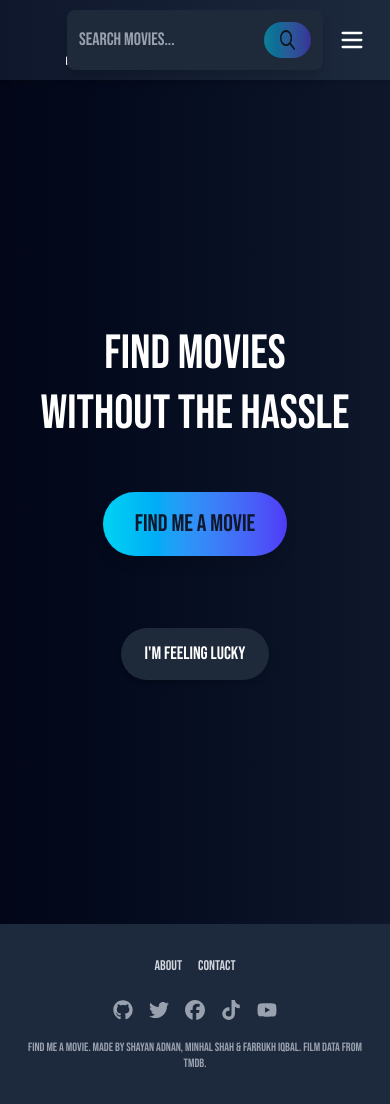
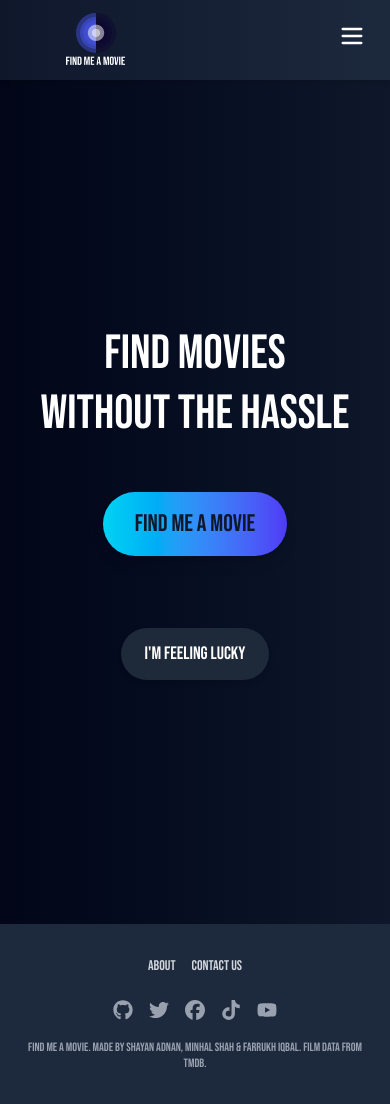
Before and after one commit to Shayan-Adnan/FindMeAMovie, a React (Vite) app in the folder frontend/: page /#/ in a window 390 px wide. Built offline with nearby package versions, Linux system fonts and the light colour scheme; no server answers.

Commit message:
pc changes

```diff
--- a/frontend/src/components/Footer.jsx
+++ b/frontend/src/components/Footer.jsx
@@ -16,11 +16,12 @@ export default function Footer() {
         <div className="flex flex-col md:flex-row justify-between items-center md:items-start gap-6">
           {/*Links of Navigation Bar*/}
           <div className="flex flex-wrap gap-4 justify-center md:justify-start">
-            {["About", "Contact"].map((item, i) => (
-              <a href="#" key={i} className="hover:text-white text-sm">
-                {item}
-              </a>
-            ))}
+            <Link to="/about">
+              <p className="hover:text-white text-sm">About </p>
+            </Link>
+            <Link to="/contact">
+              <p className="hover:text-white text-sm">Contact Us</p>
+            </Link>
           </div>
 
           {/* Icons */}
--- a/frontend/src/components/LikedMoviesPreview.jsx
+++ b/frontend/src/components/LikedMoviesPreview.jsx
@@ -38,7 +38,7 @@ const LikedMoviesPreview = ({ likedMovies = [], userId }) => {
                         : `./no-movie.png`
                     }
                     alt={movie.title}
-                    className="w-36 h-56 object-cover rounded border-2 border-transparent hover:border-blue-500 cursor-pointer"
+                    className="w-36 h-56 object-cover rounded border-2 border-transparent hover:border-blue-500 hover:scale-110 transition duration-200 cursor-pointer"
                   />
                 </button>
               </div>
--- a/frontend/src/components/Navbar.jsx
+++ b/frontend/src/components/Navbar.jsx
@@ -17,10 +17,13 @@ const Navbar = () => {
 
   return (
     <nav className="w-full font-bebas-neue bg-gradient-to-r from-slate-900 to-slate-800 shadow-md relative">
-      <div className="flex items-center justify-between px-6 text-white text-xl h-20 relative">
+      <div className="container mx-auto h-20 relative text-white text-xl px-6">
+        {/* Desktop: Grid layout for true centering, Mobile: Flex layout for proper right alignment */}
+        <div className="md:grid md:grid-cols-3 flex justify-between h-full items-center">
           {/* Left - Logo */}
+          <div className="flex justify-start">
             <Link to="/">
-          <div className="flex items-center w-36 md:w-40 h-20 md:h-22">
+              <div className="flex items-center w-36 md:w-40 h-20">
                 <img
                   src="logo-img.png"
                   alt="Logo"
@@ -28,14 +31,17 @@ const Navbar = () => {
                 />
               </div>
             </Link>
+          </div>
 
-        {/* Center - Search Bar */}
-        <div className="absolute left-1/2 transform -translate-x-1/2 w-64 md:w-96">
+          {/* Center - Search Bar (true center) - only visible on larger screens */}
+          <div className="hidden md:flex justify-center">
             <SearchBar />
           </div>
 
-        {/* Right - Desktop Nav */}
-        <div className="hidden md:flex items-center space-x-8">
+          {/* Right side container - always visible */}
+          <div className="flex justify-end">
+            {/* Desktop Nav - only visible on md and up */}
+            <div className="hidden md:flex items-center justify-end space-x-8">
               {!user ? (
                 <Link to="/login">
                   <button className="hover:text-cyan-400 transition duration-300">
@@ -69,23 +75,30 @@ const Navbar = () => {
               )}
             </div>
 
-        {/* Mobile Nav Toggle */}
+            {/* Mobile Toggle - only visible below md */}
+            <div className="md:hidden">
               <button
                 onClick={() => setIsOpen(!isOpen)}
-          className="md:hidden focus:outline-none transition-transform duration-300"
+                className="focus:outline-none transition-transform duration-300"
               >
                 {isOpen ? <X size={28} /> : <Menu size={28} />}
               </button>
             </div>
+          </div>
+        </div>
+      </div>
 
       {/* Mobile Menu */}
       {isOpen && (
-        <div className="md:hidden absolute top-[80px] left-0 w-full bg-slate-900/90 backdrop-blur-md text-white flex flex-col items-center space-y-6 py-6 transition-all duration-300 ease-in-out z-50">
+        <div className="md:hidden absolute top-[80px] left-0 w-full bg-slate-900/95 backdrop-blur-md text-white flex flex-col items-center space-y-6 py-6 transition-all duration-300 ease-in-out z-50 shadow-lg">
+          <div className="w-full px-6 pb-4">
+            <SearchBar />
+          </div>
           {!user ? (
             <Link
               to="/login"
               onClick={() => setIsOpen(false)}
-              className="hover:text-cyan-400 transition duration-300"
+              className="hover:text-cyan-400 transition duration-300 text-2xl"
             >
               Login
             </Link>
@@ -94,12 +107,17 @@ const Navbar = () => {
               <Link
                 to={`/profile/${user.userId}`}
                 onClick={() => setIsOpen(false)}
-                className="hover:text-cyan-400 transition duration-300"
+                className="hover:text-cyan-400 transition duration-300 flex items-center space-x-3 text-2xl"
               >
-                {user.name}
+                <img
+                  src={user.avatar}
+                  alt="User Avatar"
+                  className="rounded-full w-10 h-10 object-cover border-2 border-cyan-400"
+                />
+                <span>{user.name}</span>
               </Link>
-              <Link to={"/createList"}>
-                <button className="hover:text-cyan-400 transition duration-300 cursor-pointer">
+              <Link to={"/createList"} onClick={() => setIsOpen(false)}>
+                <button className="hover:text-cyan-400 transition duration-300 cursor-pointer text-2xl">
                   Create List
                 </button>
               </Link>
@@ -108,7 +126,7 @@ const Navbar = () => {
                   logout();
                   setIsOpen(false);
                 }}
-                className="hover:text-cyan-400 transition duration-300"
+                className="hover:text-cyan-400 transition duration-300 text-2xl"
               >
                 Logout
               </button>
--- a/frontend/src/pages/List.jsx
+++ b/frontend/src/pages/List.jsx
@@ -111,7 +111,7 @@ const List = ({ likedMovies = false }) => {
                   <img
                     src={`https://image.tmdb.org/t/p/w500/${movie.poster_path}`}
                     alt={`${movie.title}`}
-                    className="w-full h-[300px] object-cover rounded border border-zinc-800 hover:border-2 hover:border-blue-500 transition-all duration-200 cursor-pointer"
+                    className="w-full h-[300px] object-cover rounded border border-zinc-800 hover:border-2 hover:border-blue-500 hover:scale-105 transition-all duration-200 cursor-pointer"
                   />
                 </div>
                 <div className="mt-1 text-sm text-zinc-300 font-medium">
--- a/frontend/src/pages/Movie.jsx
+++ b/frontend/src/pages/Movie.jsx
@@ -299,7 +299,7 @@ const Movie = () => {
             <img
               src={`https://image.tmdb.org/t/p/w500${movie.poster_path}`}
               alt={movie.title}
-              className="w-32 h-auto object-cover rounded-xs"
+              className="w-48 h-auto object-cover rounded-xs hover:scale-150 transition duration-300"
             />
             <p className="text-slate-300 text-xl leading-relaxed">
               {movie.overview}
@@ -428,7 +428,7 @@ const Movie = () => {
                     required
                   ></textarea>
                   <p
-                    className={`absolute top-0 right-1 text-xs ${
+                    className={`absolute top-1 right-1 text-xs ${
                       newReview.length >= REVIEW_CHAR_LIMIT * 0.9
                         ? "text-red-500"
                         : "text-white"
```
Also changed, not shown: frontend/public/trailer-not-found.webp (added). Lines whose indentation alone changed are shown as unchanged.
